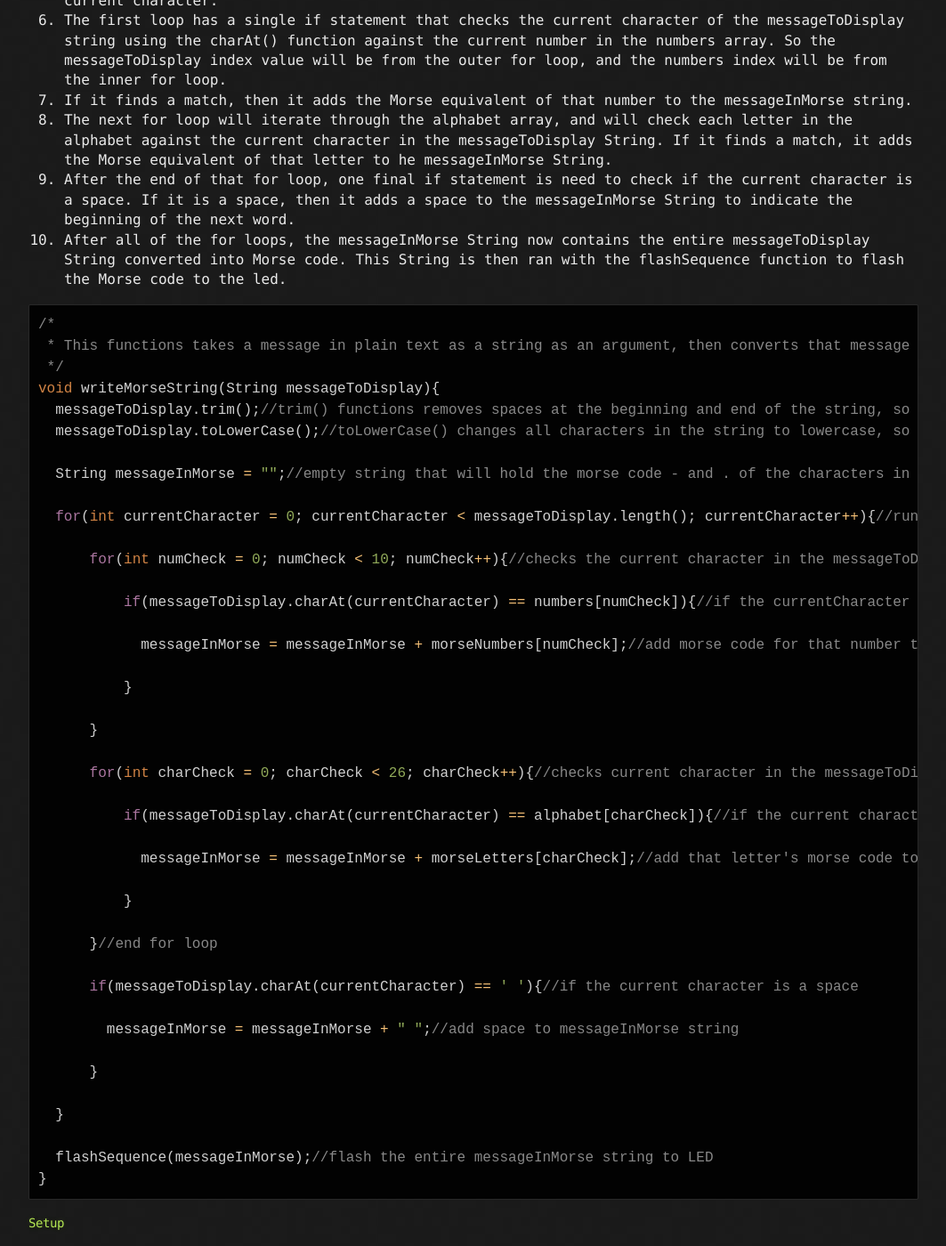
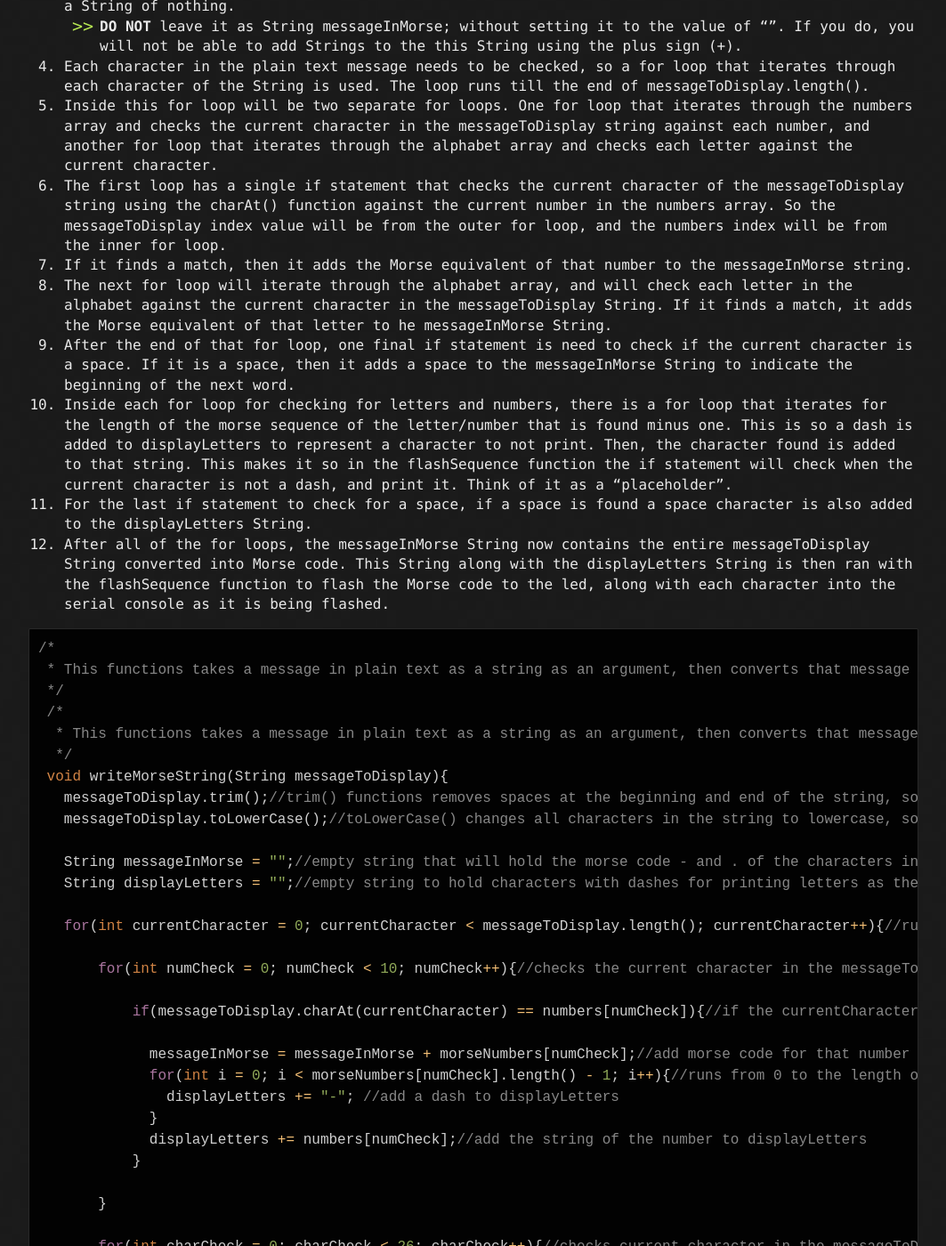
Before and after one commit to brandons209/workshop, a Jekyll site: the page built from pages/write_ups/Week_6.md, in a window 1280 px wide and 1400 px high, scrolled down 3622 px. Shown: the whole window at 89% size, without its empty margins (108-1171 px from the left). Built offline with Jekyll 4.4.1, drawn with Linux system fonts in a browser that asks for light colours; some of the changed text lies outside the part shown.

Commit message:
modified project

````diff
--- a/pages/write_ups/Week_6.md
+++ b/pages/write_ups/Week_6.md
@@ -91,19 +91,24 @@
 }
 ```
 ##### Flash Sequence Function
-1. This function takes one argument of type String that is a sequence of Morse dots, dashes, and spaces.
+1. This function takes two arguments of type String. The first one is a sequence of Morse dots, dashes, and spaces. The second one is the sequence of dashes to represent no characters to print, then a character to print to the serial console. This is so that it prints the character right was the light is done flashing the morse code of that character.
 2. For each character in the sequence String, the flashDashOrDot function is ran on it.
 3. This is done by using a for loop that runs for the length of sequence String, using String.length() to find this value.
-4. After the entire sequence has been shown on the led, the sequence is printed to the serial console to tell the user what was just displayed in Morse code.
+4. If the serialSequence character at index i is not a "-", then it will be printed to the serial console.
+5. After the entire sequence has been shown on the led, the sequence is printed to the serial console to tell the user what was just displayed in Morse code.
 
 ```c++
 /*
- * This function takes a sequence of morse code dashes and dots in the form a string and displays each one on the LED.
+ * This function takes a sequence of morse code dashes and dots in the form a string and displays each one on the LED. It also displays each character after it is flashed
  */
-void flashSequence(String sequence){
+void flashSequence(String sequence, String serialSequence){
   for(int i = 0; i < sequence.length(); i++){//runs for the length of the sequence, using the length() function. Index starts at 0 and runs to length() - 1
     flashDashOrDot(sequence.charAt(i));//runs flashDashOrDot with the char at the current index of the string
+    if(serialSequence.charAt(i) != '-'){//if the current character in serialSequence is not a dash, print it to the serial console
+      Serial.print(serialSequence.charAt(i));
+    }
   }
+  Serial.println();//print new line after printing letters of sequence
   Serial.println("Displayed: " + sequence);//show user morse code displayed after led is done flashing
 }
 ```
@@ -118,50 +123,64 @@
 7. If it finds a match, then it adds the Morse equivalent of that number to the messageInMorse string.
 8. The next for loop will iterate through the alphabet array, and will check each letter in the alphabet against the current character in the messageToDisplay String. If it finds a match, it adds the Morse equivalent of that letter to he messageInMorse String.
 9. After the end of that for loop, one final if statement is need to check if the current character is a space. If it is a space, then it adds a space to the messageInMorse String to indicate the beginning of the next word.
-10. After all of the for loops, the messageInMorse String now contains the entire messageToDisplay String converted into Morse code. This String is then ran with the flashSequence function to flash the Morse code to the led.
+10. Inside each for loop for checking for letters and numbers, there is a for loop that iterates for the length of the morse sequence of the letter/number that is found minus one. This is so a dash is added to displayLetters to represent a character to not print. Then, the character found is added to that string. This makes it so in the flashSequence function the if statement will check when the current character is not a dash, and print it. Think of it as a "placeholder".
+12. For the last if statement to check for a space, if a space is found a space character is also added to the displayLetters String.
+13. After all of the for loops, the messageInMorse String now contains the entire messageToDisplay String converted into Morse code. This String along with the displayLetters String is then ran with the flashSequence function to flash the Morse code to the led, along with each character into the serial console as it is being flashed.
 
 ```c++
 /*
  * This functions takes a message in plain text as a string as an argument, then converts that message to morse. Then it runs the flashSequence function to flash the sequence of morse code.
  */
-void writeMorseString(String messageToDisplay){
-  messageToDisplay.trim();//trim() functions removes spaces at the beginning and end of the string, so " h b " becomes "h b"
-  messageToDisplay.toLowerCase();//toLowerCase() changes all characters in the string to lowercase, so we dont have to check for a lowercase or uppercase character
+ /*
+  * This functions takes a message in plain text as a string as an argument, then converts that message to morse. Then it runs the flashSequence function to flash the sequence of morse code.
+  */
+ void writeMorseString(String messageToDisplay){
+   messageToDisplay.trim();//trim() functions removes spaces at the beginning and end of the string, so " h b " becomes "h b"
+   messageToDisplay.toLowerCase();//toLowerCase() changes all characters in the string to lowercase, so we dont have to check for a lowercase or uppercase character
 
-  String messageInMorse = "";//empty string that will hold the morse code - and . of the characters in the plain text string
+   String messageInMorse = "";//empty string that will hold the morse code - and . of the characters in the plain text string
+   String displayLetters = "";//empty string to hold characters with dashes for printing letters as they are displayed
 
-  for(int currentCharacter = 0; currentCharacter < messageToDisplay.length(); currentCharacter++){//runs for the length of the messageToDisplay string.
+   for(int currentCharacter = 0; currentCharacter < messageToDisplay.length(); currentCharacter++){//runs for the length of the messageToDisplay string.
 
-      for(int numCheck = 0; numCheck < 10; numCheck++){//checks the current character in the messageToDisplay string against all 10 numbers in the numbers array and if it finds one, add the morse code equivalent to the messageInMorse string
+       for(int numCheck = 0; numCheck < 10; numCheck++){//checks the current character in the messageToDisplay string against all 10 numbers in the numbers array and if it finds one, add the morse code equivalent to the messageInMorse string
 
-          if(messageToDisplay.charAt(currentCharacter) == numbers[numCheck]){//if the currentCharacter in the messageToDisplay string is the same as the number in the number array at index numCheck
+           if(messageToDisplay.charAt(currentCharacter) == numbers[numCheck]){//if the currentCharacter in the messageToDisplay string is the same as the number in the number array at index numCheck
 
-            messageInMorse = messageInMorse + morseNumbers[numCheck];//add morse code for that number to the messageInMorse string
+             messageInMorse = messageInMorse + morseNumbers[numCheck];//add morse code for that number to the messageInMorse string
+             for(int i = 0; i < morseNumbers[numCheck].length() - 1; i++){//runs from 0 to the length of the morse version of number - 2.
+               displayLetters += "-"; //add a dash to displayLetters
+             }
+             displayLetters += numbers[numCheck];//add the string of the number to displayLetters
+           }
 
-          }
+       }
 
-      }
+       for(int charCheck = 0; charCheck < 26; charCheck++){//checks current character in the messageToDisplay string against all 26 letters in alphabet until its finds a match, then adds that letter's morse code to the messageInMorse string.
 
-      for(int charCheck = 0; charCheck < 26; charCheck++){//checks current character in the messageToDisplay string against all 26 letters in alphabet until its finds a match, then adds that letter's morse code to the messageInMorse string.
+           if(messageToDisplay.charAt(currentCharacter) == alphabet[charCheck]){//if the current character equals a letter in the alphabet array
 
-          if(messageToDisplay.charAt(currentCharacter) == alphabet[charCheck]){//if the current character equals a letter in the alphabet array
+             messageInMorse = messageInMorse + morseLetters[charCheck];//add that letter's morse code to messageInMorse string
+             for(int i = 0; i < morseLetters[charCheck].length() - 1; i++){//runs from 0 to the length of the morse version of the letter - 2
+               displayLetters += "-";//add a dash to displayLetters
+             }
+             displayLetters += alphabet[charCheck];//add the letter to the displayLetters string
+           }
 
-            messageInMorse = messageInMorse + morseLetters[charCheck];//add that letter's morse code to messageInMorse string
+       }//end for loop
 
-          }
+       if(messageToDisplay.charAt(currentCharacter) == ' '){//if the current character is a space
 
-      }//end for loop
+         messageInMorse = messageInMorse + " ";//add space to messageInMorse string
+         displayLetters += " ";//add a space to displayLetters
+       }
 
-      if(messageToDisplay.charAt(currentCharacter) == ' '){//if the current character is a space
 
-        messageInMorse = messageInMorse + " ";//add space to messageInMorse string
+   }
 
-      }
-
-  }
-
-  flashSequence(messageInMorse);//flash the entire messageInMorse string to LED
-}
+   displayLetters.toUpperCase();//convert displayLetters to uppercase characters
+   flashSequence(messageInMorse, displayLetters);//flash the entire messageInMorse string to LED
+ }
 ```
 #### Setup
 1. The three RGB led pins need to be set to pin mode output.
````
